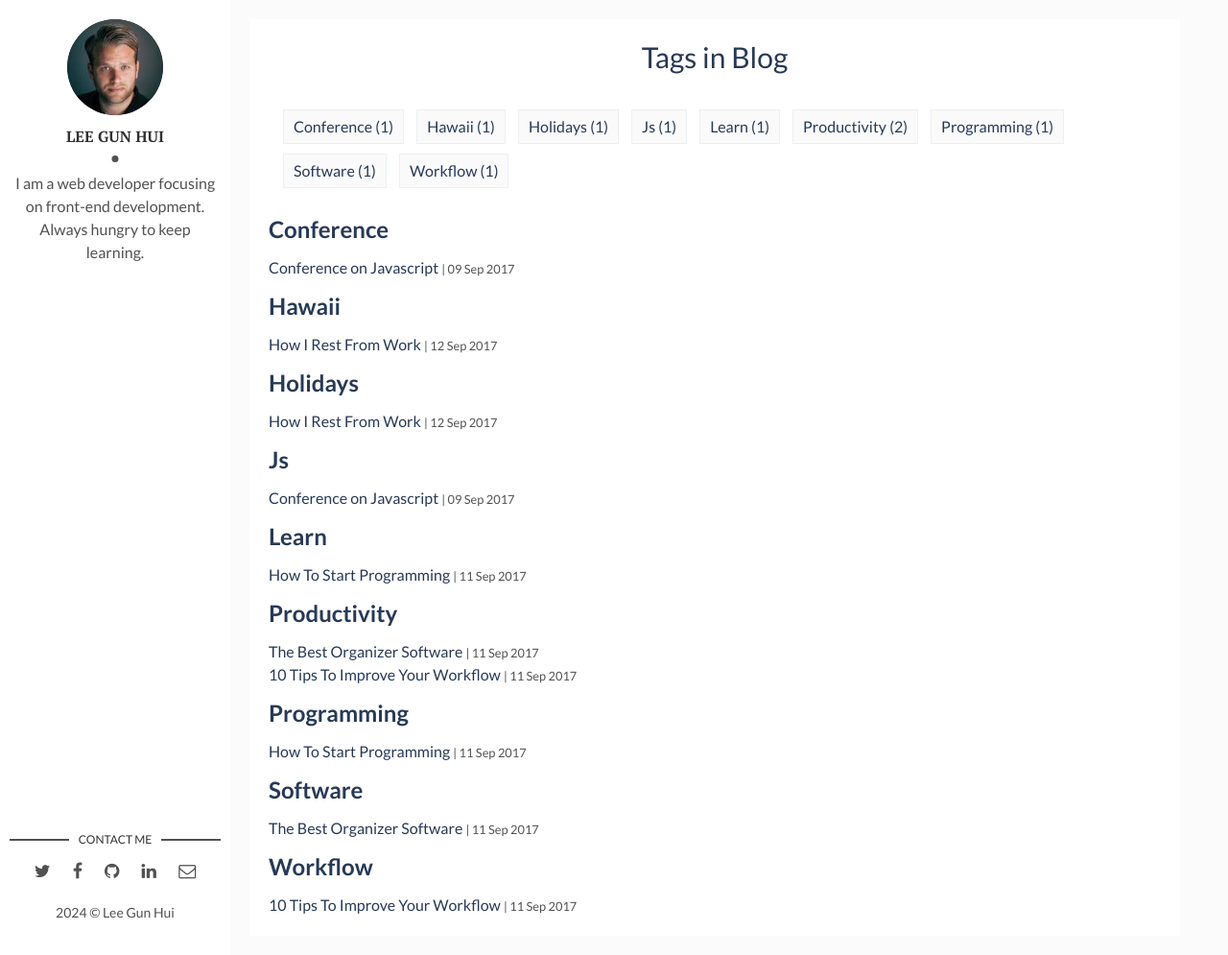
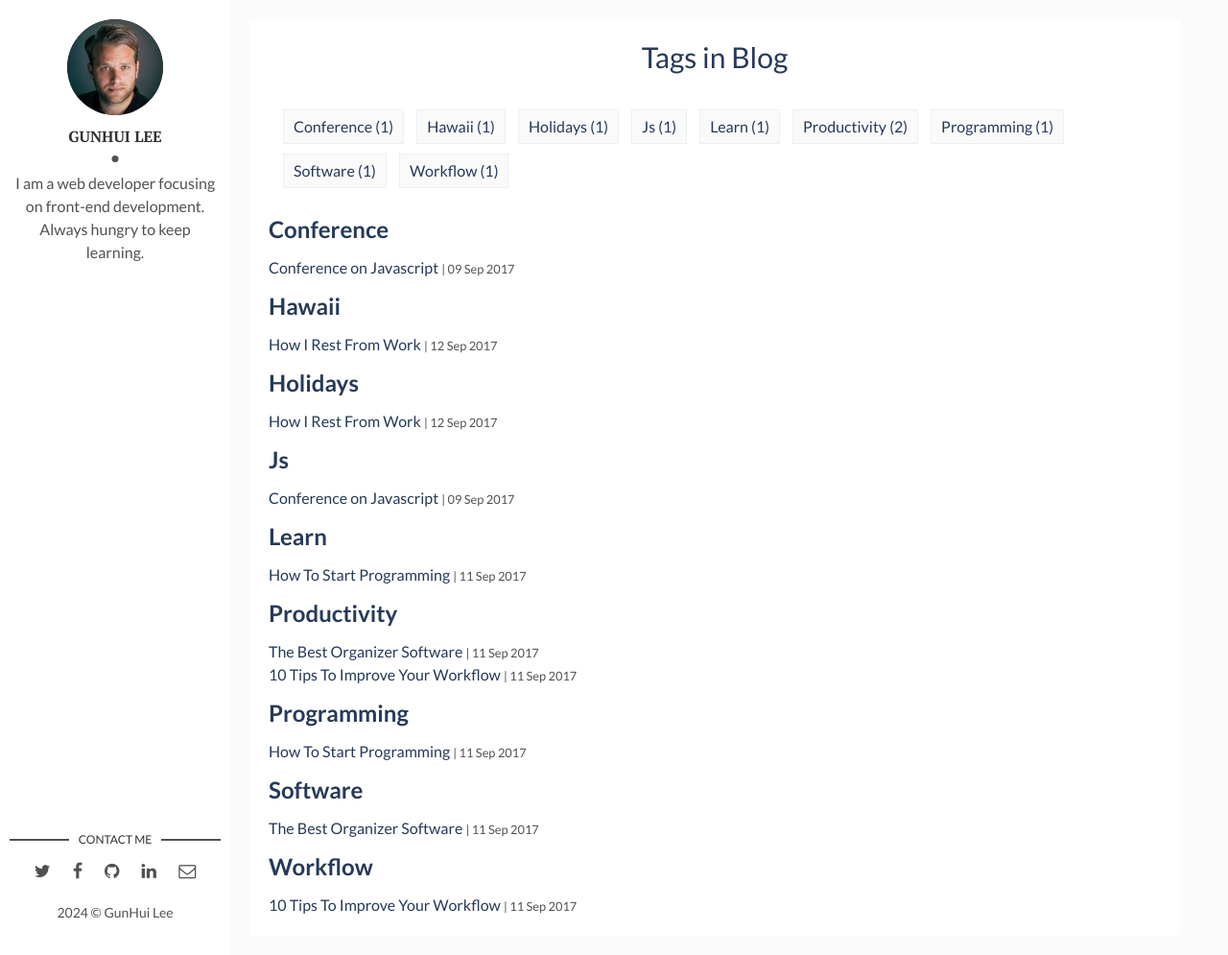
Before and after one commit to Dgony/Dgony-Dgony.github.io, a Jekyll site: the page built from tags.html, in a window 1280 px wide and 995 px high. Shown: the whole window at 96% size. Built offline with Jekyll 4.4.1, drawn with Linux system fonts in a browser that asks for light colours.

```diff
--- a/_config.yml
+++ b/_config.yml
@@ -1,20 +1,20 @@
-title: Hello, world! I'm David Freeman
+title: Hello, world! I'm GunHui Lee
 description: > # this means to ignore newlines until "baseurl:"
   Write an awesome description for your new site here. You can edit this
   line in _config.yml. It will appear in your document head meta (for
   Google search results) and in your feed.xml site description.
 permalink: ':title/'
-baseurl: "/flexible-jekyll" # the subpath of your site, e.g. /blog
+baseurl: "https://dgony.github.io/" # the subpath of your site, e.g. /blog
 url: "https://dgony.github.io/" # the base hostname & protocol for your site, e.g. http://example.com
 site-twitter: #if your site has a twitter account, enter it here
 
 # Author Settings
-author: Lee Gun Hui # add your name
+author: GunHui Lee # add your name
 author-img: david-freeman.jpg # add your photo
 about-author: I am a web developer focusing on front-end development. Always hungry to keep learning. # add description
 social-twitter: # add your Twitter handle
 social-facebook: # add your Facebook handle
-social-github: artemsheludko # add your Github handle
+social-github: dgony # add your Github handle
 social-linkedin: # add your Linkedin handle
 social-email: # add your Email address
 
```
